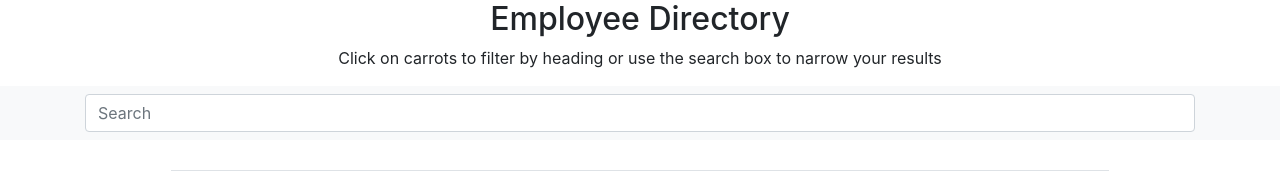
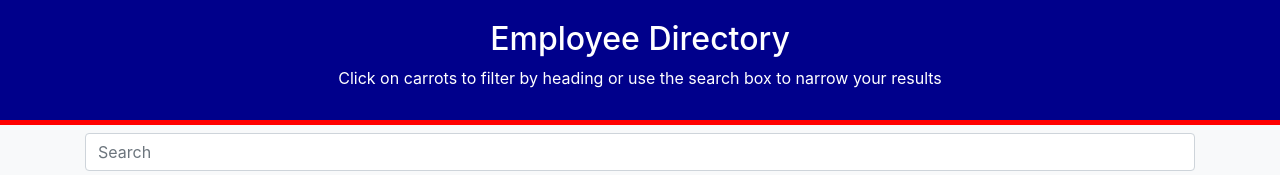
Before and after one commit to Epanastatis2020/employee-directory, a React (Create React App) app: page / in a window 1280 px wide. Shown: the top 175 px of the page. Built offline with nearby package versions, Linux system fonts and the light colour scheme; no server answers.

Commit message:
added styling for table and header

```diff
--- a/src/components/Header/Header.css
+++ b/src/components/Header/Header.css
@@ -0,0 +1,13 @@
+.header {
+    height: 125px;
+    background-size: cover;
+    background-position: center;
+    position: relative;
+    background-color: darkblue;
+    color: white;
+    border-bottom: 5px solid red;
+  }
+
+  .header h2 {
+      padding-top: 20px;
+  }
```
